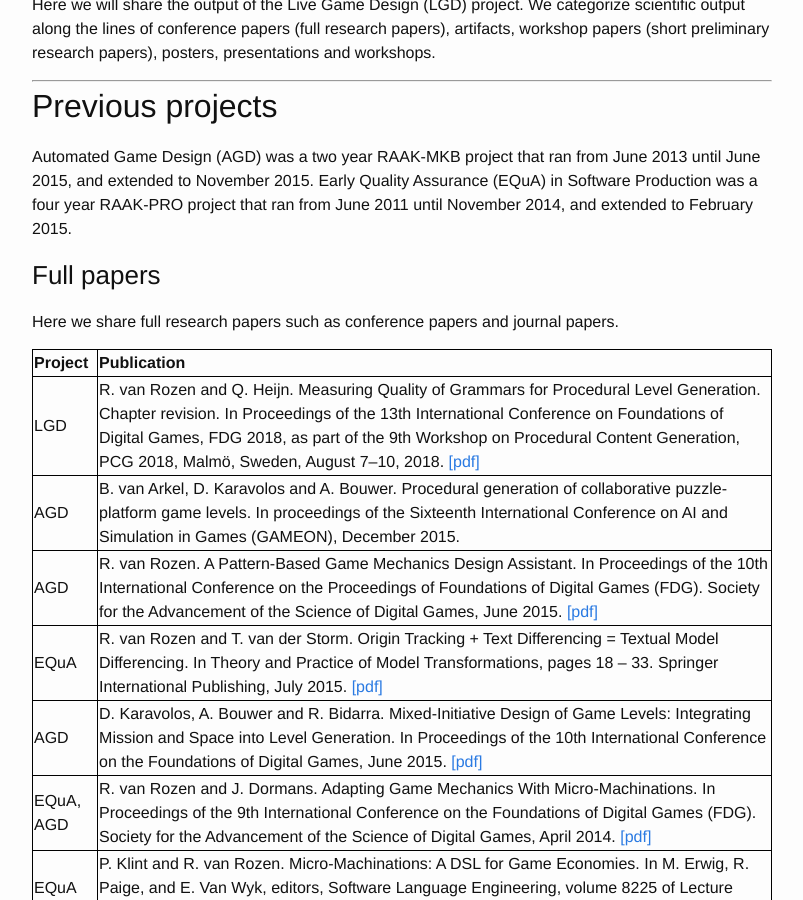
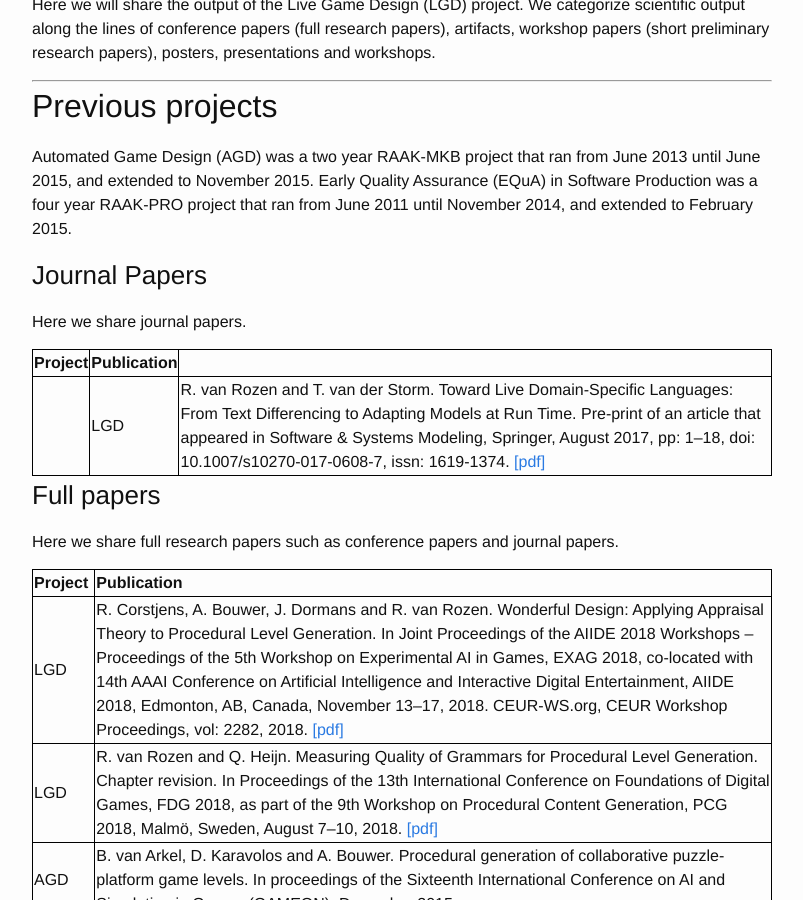
Before and after one commit to LiveGameDesign/LiveGameDesign.github.io, a Jekyll site: the page built from publications.md, in a window 1280 px wide and 900 px high, scrolled down 236 px. Shown: the whole window, without its empty margins (238-1041 px from the left). Built offline with Jekyll 4.4.1, drawn with Linux system fonts in a browser that asks for light colours.

Commit message:
add SoSyM paper

```diff
--- a/publications.md
+++ b/publications.md
@@ -27,11 +27,19 @@ We categorize scientific output along the lines of conference papers (full resea
 Automated Game Design (AGD) was a two year RAAK-MKB project that ran from June 2013 until June 2015, and extended to November 2015.
 Early Quality Assurance (EQuA) in Software Production was a four year RAAK-PRO project that ran from June 2011 until November 2014, and extended to February 2015.
 
+### Journal Papers
+Here we share journal papers.
+
+ Project   | Publication |
+|:----------|:------------|
+| LGD       | R. van Rozen and T. van der Storm. Toward Live Domain-Specific Languages: From Text Differencing to Adapting Models at Run Time. Pre-print of an article that appeared in Software & Systems Modeling, Springer, August 2017, pp: 1--18, doi: 10.1007/s10270-017-0608-7, issn: 1619-1374. [[pdf]](https://homepages.cwi.nl/~storm/publications/vRozenvdStorm2017_sosym_v3.pdf) |
+
 ### Full papers
 Here we share full research papers such as conference papers and journal papers.
 
 | Project   | Publication |
 |:----------|:------------|
+| LGD       | R. Corstjens, A. Bouwer, J. Dormans and R. van Rozen. Wonderful Design: Applying Appraisal Theory to Procedural Level Generation. In Joint Proceedings of the AIIDE 2018 Workshops -- Proceedings of the 5th Workshop on Experimental AI in Games, EXAG 2018, co-located with 14th AAAI Conference on Artificial Intelligence and Interactive Digital Entertainment, AIIDE 2018, Edmonton, AB, Canada, November 13--17, 2018. CEUR-WS.org, CEUR Workshop Proceedings, vol: 2282, 2018. [[pdf]](http://ceur-ws.org/Vol-2282/EXAG_106.pdf) |
 | LGD       | R. van Rozen and Q. Heijn. Measuring Quality of Grammars for Procedural Level Generation. Chapter revision. In Proceedings of the 13th International Conference on Foundations of Digital Games, FDG 2018, as part of the 9th Workshop on Procedural Content Generation, PCG 2018, Malmö, Sweden, August 7--10, 2018. [[pdf]]({{ site.url }}/assets/vRozenHeijn2018.pdf) |
 | AGD       | B. van Arkel, D. Karavolos and A. Bouwer. Procedural generation of collaborative puzzle-platform game levels. In proceedings of the Sixteenth International Conference on AI and Simulation in Games (GAMEON), December 2015. |
 | AGD       | R. van Rozen. A Pattern-Based Game Mechanics Design Assistant. In Proceedings of the 10th International Conference on the Proceedings of Foundations of Digital Games (FDG). Society for the Advancement of the Science of Digital Games, June 2015. [[pdf]](http://oai.cwi.nl/oai/asset/23769/23769A.pdf) |
```
